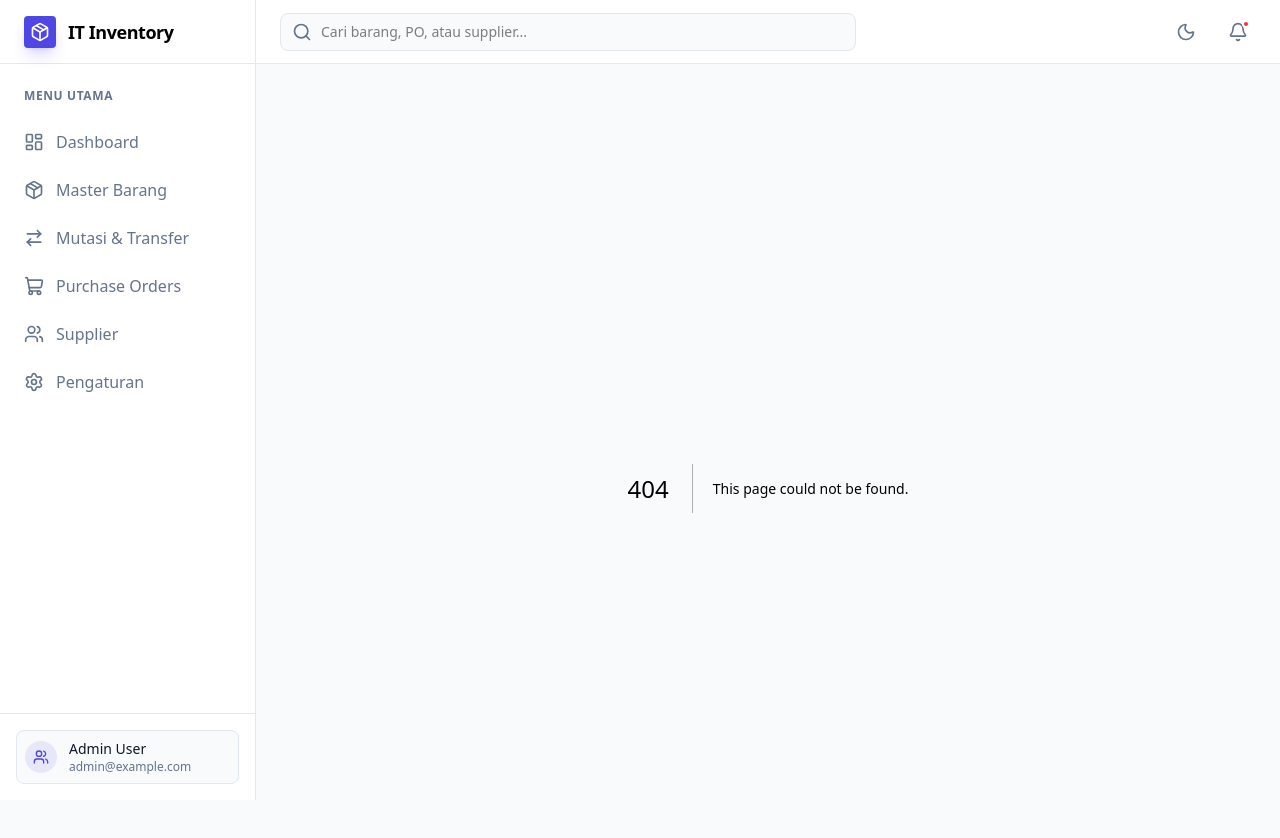
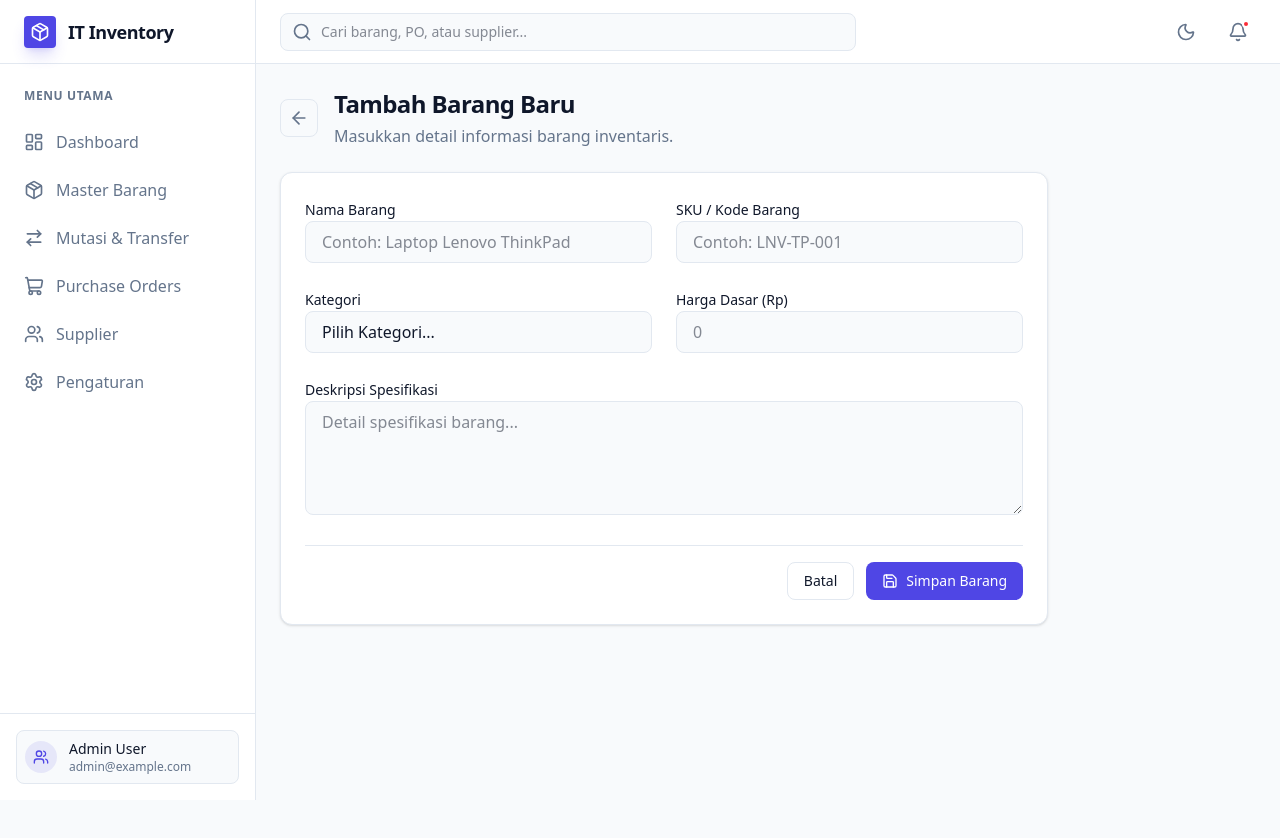
Before and after one commit to fiksriots/it-inventory, a Next.js app: page /items/new in a window 1280 px wide. Before the commit this address had no page. Shown: the top 838 px of the page. After the commit the page ends 800 px from the top, so only its background shows below. Built offline with nearby package versions, Linux system fonts and the light colour scheme.

Commit message:
Membuat halaman form untuk Tambah Barang Baru dan menghubungkannya dengan tombol

```diff
--- /dev/null
+++ b/src/app/items/new/page.tsx
@@ -0,0 +1,66 @@
+import { Save, ArrowLeft } from "lucide-react";
+import Link from "next/link";
+
+export default function NewItemPage() {
+  return (
+    <div className="space-y-6 max-w-3xl">
+      {/* Header */}
+      <div className="flex items-center gap-4">
+        <Link href="/items" className="p-2 border border-border rounded-lg hover:bg-background transition-colors">
+          <ArrowLeft className="w-5 h-5 text-text-muted" />
+        </Link>
+        <div>
+          <h1 className="text-2xl font-bold tracking-tight">Tambah Barang Baru</h1>
+          <p className="text-text-muted mt-1">Masukkan detail informasi barang inventaris.</p>
+        </div>
+      </div>
+
+      {/* Form Card */}
+      <div className="bg-surface border border-border rounded-xl shadow-sm p-6">
+        <form className="space-y-6">
+          <div className="grid grid-cols-1 md:grid-cols-2 gap-6">
+            <div className="space-y-2">
+              <label className="text-sm font-medium">Nama Barang</label>
+              <input type="text" className="w-full bg-background border border-border rounded-lg px-4 py-2 focus:ring-2 focus:ring-primary/20 focus:border-primary outline-none" placeholder="Contoh: Laptop Lenovo ThinkPad" />
+            </div>
+
+            <div className="space-y-2">
+              <label className="text-sm font-medium">SKU / Kode Barang</label>
+              <input type="text" className="w-full bg-background border border-border rounded-lg px-4 py-2 focus:ring-2 focus:ring-primary/20 focus:border-primary outline-none" placeholder="Contoh: LNV-TP-001" />
+            </div>
+
+            <div className="space-y-2">
+              <label className="text-sm font-medium">Kategori</label>
+              <select className="w-full bg-background border border-border rounded-lg px-4 py-2 focus:ring-2 focus:ring-primary/20 focus:border-primary outline-none appearance-none">
+                <option value="">Pilih Kategori...</option>
+                <option value="1">Elektronik</option>
+                <option value="2">Jaringan</option>
+                <option value="3">Aksesoris</option>
+              </select>
+            </div>
+
+            <div className="space-y-2">
+              <label className="text-sm font-medium">Harga Dasar (Rp)</label>
+              <input type="number" className="w-full bg-background border border-border rounded-lg px-4 py-2 focus:ring-2 focus:ring-primary/20 focus:border-primary outline-none" placeholder="0" />
+            </div>
+          </div>
+
+          <div className="space-y-2">
+            <label className="text-sm font-medium">Deskripsi Spesifikasi</label>
+            <textarea rows={4} className="w-full bg-background border border-border rounded-lg px-4 py-2 focus:ring-2 focus:ring-primary/20 focus:border-primary outline-none" placeholder="Detail spesifikasi barang..."></textarea>
+          </div>
+
+          <div className="flex justify-end gap-3 pt-4 border-t border-border">
+            <Link href="/items" className="px-4 py-2 border border-border rounded-lg text-sm font-medium hover:bg-background transition-colors">
+              Batal
+            </Link>
+            <button type="button" className="px-4 py-2 bg-primary hover:bg-primary-hover text-white rounded-lg text-sm font-medium flex items-center gap-2 transition-colors">
+              <Save className="w-4 h-4" />
+              Simpan Barang
+            </button>
+          </div>
+        </form>
+      </div>
+    </div>
+  );
+}
--- a/src/app/items/page.tsx
+++ b/src/app/items/page.tsx
@@ -1,4 +1,5 @@
 import { Plus, Search, Filter, MoreHorizontal } from "lucide-react";
+import Link from "next/link";
 
 export default function ItemsPage() {
   // Dummy data untuk representasi visual sementara sebelum dihubungkan ke Supabase
@@ -17,10 +18,10 @@ export default function ItemsPage() {
           <h1 className="text-2xl font-bold tracking-tight">Master Barang</h1>
           <p className="text-text-muted mt-1">Kelola data seluruh barang inventaris IT Anda.</p>
         </div>
-        <button className="bg-primary hover:bg-primary-hover text-white px-4 py-2 rounded-lg flex items-center gap-2 transition-colors font-medium shadow-sm">
+        <Link href="/items/new" className="bg-primary hover:bg-primary-hover text-white px-4 py-2 rounded-lg flex items-center gap-2 transition-colors font-medium shadow-sm">
           <Plus className="w-5 h-5" />
           Tambah Barang
-        </button>
+        </Link>
       </div>
 
       {/* Table Container */}
```
